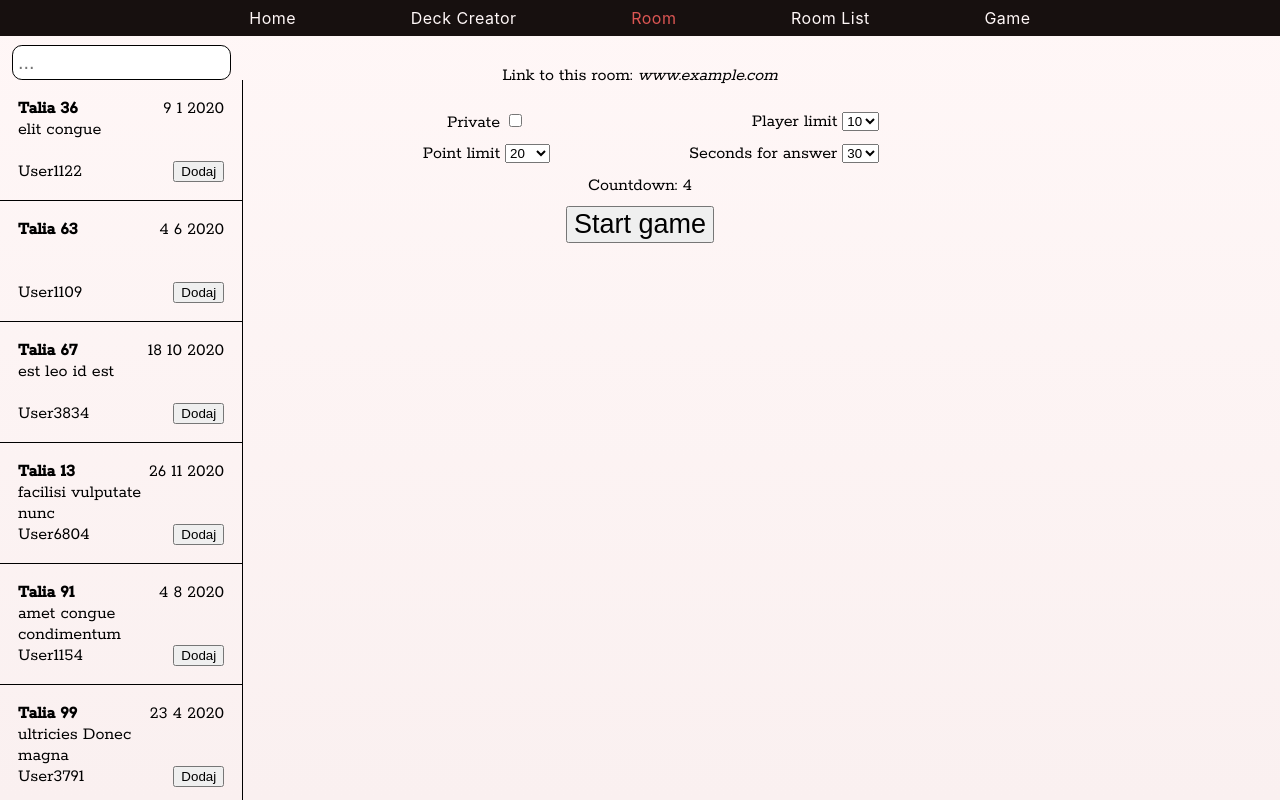
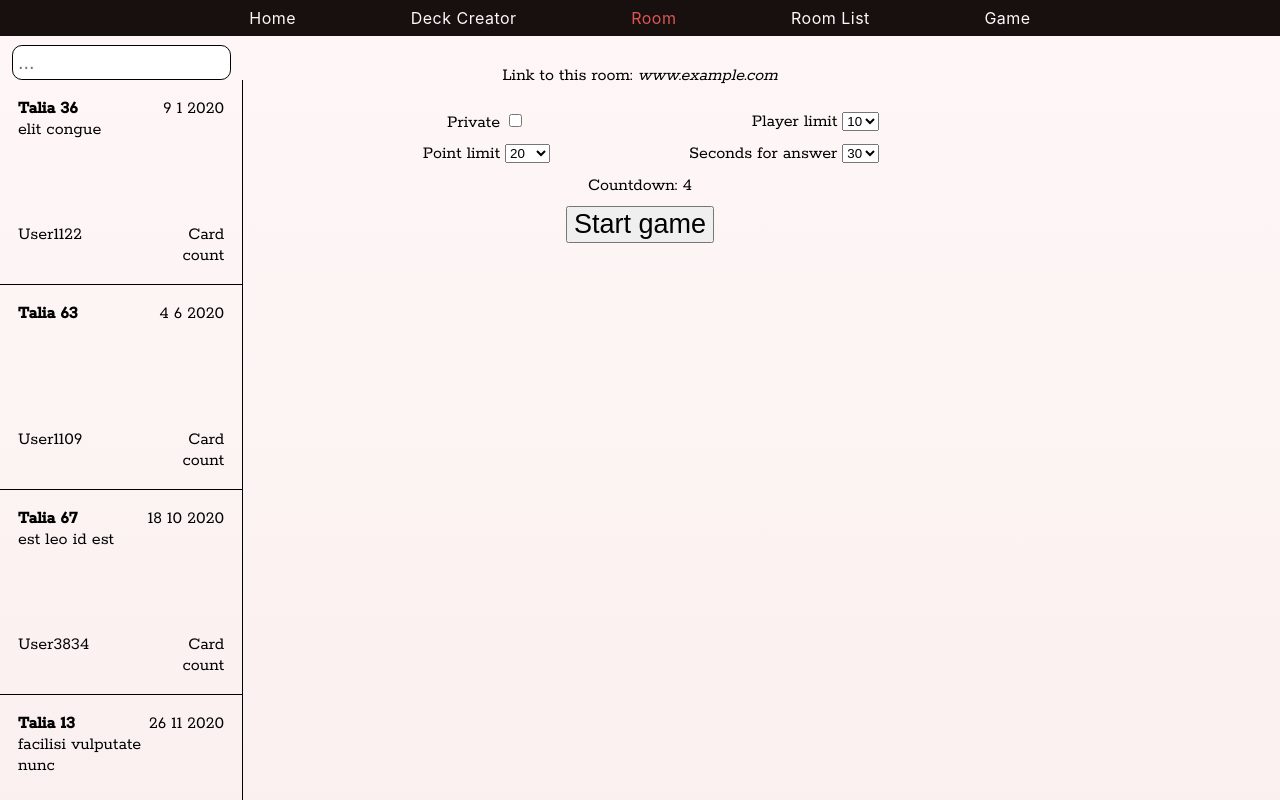
Before and after one commit to jakub-galecki/CAH, a React (Create React App) app in the folder client/: page /room in a window 1280 px wide. Built offline with nearby package versions, Linux system fonts and the light colour scheme; some icons are missing.

Commit message:
Add choosing decks on click in lobby

```diff
--- a/client/src/components/lobby/cardPanel/deckPreview/index.js
+++ b/client/src/components/lobby/cardPanel/deckPreview/index.js
@@ -1,21 +1,43 @@
 import './style.scss';
 
+import { Close } from '@icon-park/react';
 import React from 'react';
 
-export const DeckPreview = ({ author, title, description, createdAt }) => {
+export const DeckPreview = ({
+  id,
+  author,
+  title,
+  description,
+  createdAt,
+  isInDeckPanel,
+  addDeck,
+  removeDeck,
+  isDeckChosen,
+}) => {
   const date = `${createdAt.getDate()} ${createdAt.getMonth()} ${createdAt.getFullYear()}`;
+  let rightUpElem = <p>{date}</p>;
+  if (!isInDeckPanel) {
+    rightUpElem = (
+      <button onClick={() => removeDeck(id)}>
+        <Close theme="filled" strokeWidth={3} />
+      </button>
+    );
+  }
   return (
-    <div className="card-preview">
+    <div
+      className="card-preview"
+      onClick={() => (isInDeckPanel && !isDeckChosen ? addDeck(id) : '')}
+    >
       <div className="left-up">
         <h4>{title}</h4>
         <p>{description}</p>
       </div>
-      <div className="right-up">{<p>{date}</p>}</div>
+      <div className="right-up">{rightUpElem}</div>
       <div className="left-bottom">
         <p>{author}</p>
       </div>
       <div className="right-bottom">
-        <button>Dodaj</button>
+        <span>Card count</span>
       </div>
     </div>
   );
--- a/client/src/components/lobby/cardPanel/index.js
+++ b/client/src/components/lobby/cardPanel/index.js
@@ -3,22 +3,23 @@ import './style.scss';
 import React from 'react';
 
 import { DeckPreview } from './deckPreview/index';
-import { generateDecks } from './fakeDecks';
 import { Search } from './search';
 
-export const CardPanel = () => {
-  const decks = generateDecks(12);
-
+export const CardPanel = ({ availableDecks, addDeck, isDeckChosen }) => {
   return (
     <div className="card-panel">
       <Search />
-      {decks.map(({ id, author, title, description, createdAt }) => (
+      {availableDecks.map(({ id, author, title, description, createdAt }) => (
         <DeckPreview
           key={id}
+          id={id}
           title={title}
           author={author}
           description={description}
           createdAt={createdAt}
+          isInDeckPanel={true}
+          addDeck={addDeck}
+          isDeckChosen={isDeckChosen(id)}
         />
       ))}
     </div>
--- /dev/null
+++ b/client/src/components/lobby/overview/chosenDecks/ChosenDecks.jsx
@@ -0,0 +1,25 @@
+import React from 'react';
+
+import { DeckPreview } from '../../cardPanel/deckPreview/index';
+
+const ChosenDecks = ({ chosenDecks, removeDeck, isDeckChosen }) => {
+  return (
+    <div>
+      {chosenDecks.map(({ id, author, title, description, createdAt }) => (
+        <DeckPreview
+          key={id}
+          id={id}
+          author={author}
+          title={title}
+          description={description}
+          createdAt={createdAt}
+          isInDeckPanel={false}
+          removeDeck={removeDeck}
+          isDeckChosen={isDeckChosen}
+        />
+      ))}
+    </div>
+  );
+};
+
+export { ChosenDecks };
--- a/client/src/components/lobby/overview/index.js
+++ b/client/src/components/lobby/overview/index.js
@@ -2,10 +2,11 @@ import './style.scss';
 
 import React from 'react';
 
+import { ChosenDecks } from './chosenDecks/ChosenDecks';
 import { RoomLink } from './roomLink/RoomLink';
 import { RoomSettings } from './roomSettings/RoomSettings';
 
-export const Overview = () => {
+export const Overview = ({ chosenDecks, removeDeck, isDeckChosen }) => {
   return (
     <div className="overview">
       <RoomLink>{'www.example.com'}</RoomLink>
@@ -15,7 +16,12 @@ export const Overview = () => {
         defaultPlayerLimit={10}
         defaultPointLimit={20}
         defaultAnswerTime={30}
-      ></RoomSettings>
+      />
+      <ChosenDecks
+        chosenDecks={chosenDecks}
+        removeDeck={removeDeck}
+        isDeckChosen={isDeckChosen}
+      />
     </div>
   );
 };
--- a/client/src/pages/lobby/index.jsx
+++ b/client/src/pages/lobby/index.jsx
@@ -1,17 +1,48 @@
 import './style.scss';
 
-import React from 'react';
+import React, { useState } from 'react';
 
+import { generateDecks } from '../../components/lobby/cardPanel/fakeDecks';
 import { CardPanel } from '../../components/lobby/cardPanel/index';
 import { Overview } from '../../components/lobby/overview/index';
 import { Team } from '../../components/lobby/team/index';
 
-const Lobby = () => (
-  <div className="lobby">
-    <CardPanel />
-    <Overview />
-    <Team />
-  </div>
-);
+const Lobby = () => {
+  const [availableDecks, _setAvailableDecks] = useState(generateDecks(12));
+  const [chosenDecks, setChosenDecks] = useState([]);
+
+  const isDeckChosen = (deckID) => chosenDecks.some((d) => d.id === deckID);
+
+  const addDeck = (deckID) => {
+    if (!isDeckChosen(deckID)) {
+      const deckToAdd = availableDecks.find((deck) => deck.id === deckID);
+      if (deckToAdd) {
+        setChosenDecks([...chosenDecks, deckToAdd]);
+        console.log(`Adding deck ${deckID} to room. Send this to server`);
+      }
+    }
+  };
+
+  const removeDeck = (deckID) => {
+    setChosenDecks(chosenDecks.filter((deck) => deck.id !== deckID));
+    console.log(`Removing deck ${deckID} from room. Send this to server`);
+  };
+
+  return (
+    <div className="lobby">
+      <CardPanel
+        availableDecks={availableDecks}
+        addDeck={addDeck}
+        isDeckChosen={isDeckChosen}
+      />
+      <Overview
+        chosenDecks={chosenDecks}
+        removeDeck={removeDeck}
+        isDeckChosen={isDeckChosen}
+      />
+      <Team />
+    </div>
+  );
+};
 
 export { Lobby };
```
